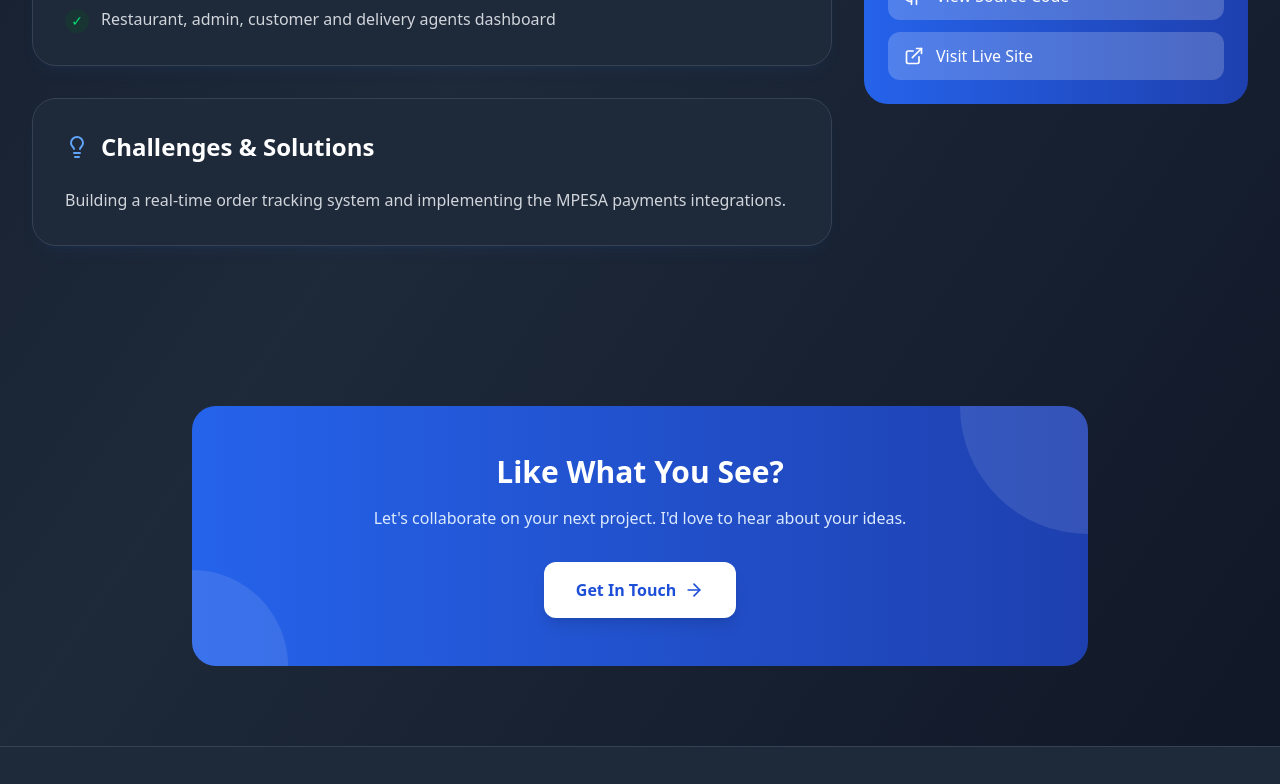
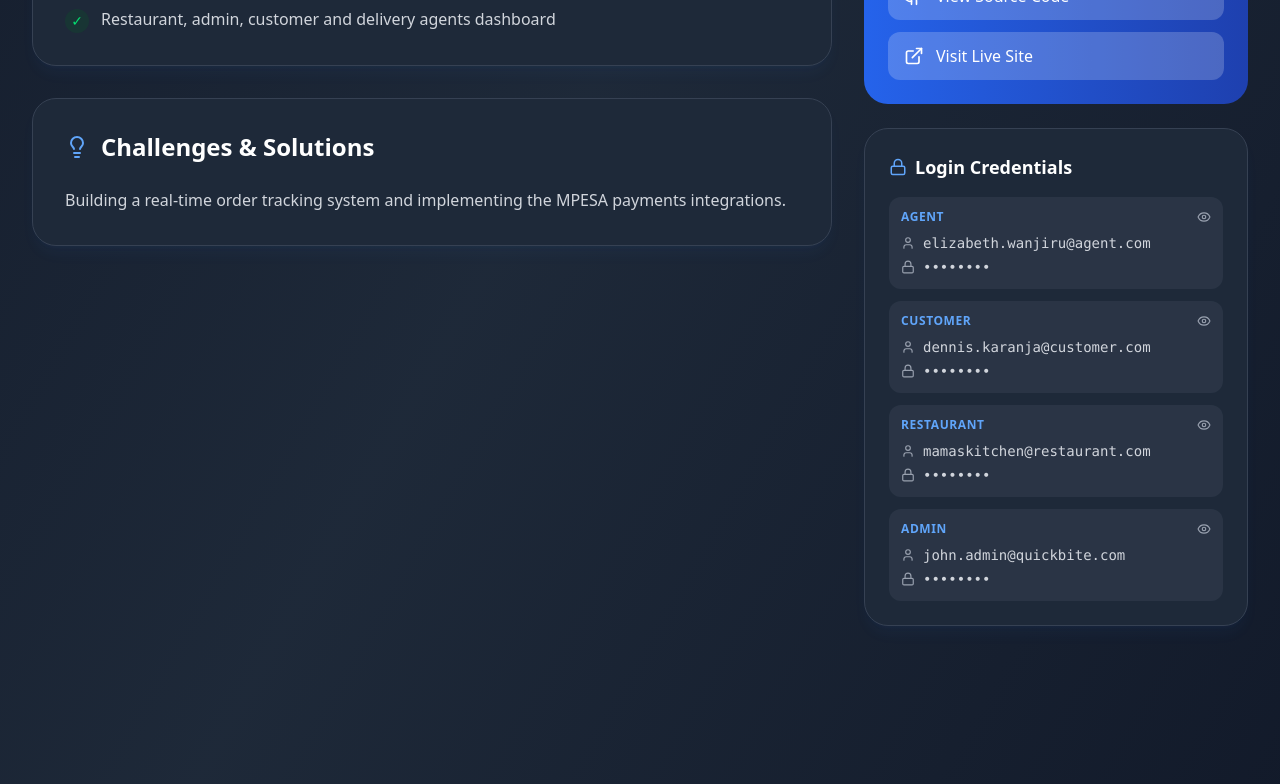
Before and after one commit to Denniskaranja2023/personal-portfolio, a React (Vite) app in the folder Frontend/: page /projects/1 in a window 1280 px wide. Shown: the part 1120-1904 px from the top of the page. Built offline with nearby package versions, Linux system fonts and the light colour scheme.

Commit message:
Add login credentials

```diff
--- a/Frontend/src/data/projects.js
+++ b/Frontend/src/data/projects.js
@@ -27,6 +27,12 @@ export const projects = [
     duration: '1 week',
     team: 'Solo Project',
     role: 'Full Stack Developer',
+    loginCredentials: [
+      { role: 'AGENT', email: 'elizabeth.wanjiru@agent.com', password: 'agent' },
+      { role: 'CUSTOMER', email: 'dennis.karanja@customer.com', password: 'customer' },
+      { role: 'RESTAURANT', email: 'mamaskitchen@restaurant.com', password: 'restaurant' },
+      { role: 'ADMIN', email: 'john.admin@quickbite.com', password: 'admin' }
+    ],
   },
   {
     id: 2,
@@ -71,6 +77,12 @@ export const projects = [
     duration: '2 weeks',
     team: 'Worked with one partner',
     role: 'Full Stack Developer',
+    loginCredentials: [
+      { role: 'CLASSTEACHER', username: 'Anne Wanjiku', password: 'classteacher' },
+      { role: 'STUDENT', username: 'Charlie Kirk', password: 'student' },
+      { role: 'GUARDIAN', username: 'Andrew Kibe', password: 'guardian' },
+      { role: 'TEACHER', username: 'Jane Wambui', password: 'teacher' }
+    ],
   },
   {
     id: 4,
--- a/Frontend/src/pages/ProjectDetail.jsx
+++ b/Frontend/src/pages/ProjectDetail.jsx
@@ -1,17 +1,25 @@
 import { useState, useEffect } from 'react'
 import { useParams, Link } from 'react-router-dom'
-import { ArrowLeft, Github, ExternalLink, Calendar, Code2, Users, Zap, Target, Lightbulb } from 'lucide-react'
+import { ArrowLeft, Github, ExternalLink, Calendar, Code2, Users, Zap, Target, Lightbulb, Lock, User, Eye, EyeOff } from 'lucide-react'
 import { projects } from '../data/projects'
 
 export default function ProjectDetail() {
   const { id } = useParams()
   const [project, setProject] = useState(null)
+  const [showPasswords, setShowPasswords] = useState({})
 
   useEffect(() => {
     const projectId = parseInt(id)
     const foundProject = projects.find(p => p.id === projectId)
     setProject(foundProject)
   }, [id])
+
+  const togglePasswordVisibility = (index) => {
+    setShowPasswords(prev => ({
+      ...prev,
+      [index]: !prev[index]
+    }))
+  }
 
   if (!project) {
     return (
@@ -203,6 +211,48 @@ export default function ProjectDetail() {
                   </a>
                 </div>
               </div>
+
+              {/* Login Credentials */}
+              {project.loginCredentials && (
+                <div className="bg-white dark:bg-gray-800 rounded-3xl p-6 shadow-lg shadow-blue-500/5 border border-blue-100 dark:border-gray-700 transition-colors duration-300">
+                  <h3 className="text-lg font-bold text-gray-900 dark:text-white mb-4 flex items-center space-x-2">
+                    <Lock size={18} className="text-blue-600 dark:text-blue-400" />
+                    <span>Login Credentials</span>
+                  </h3>
+                  <div className="space-y-3">
+                    {project.loginCredentials.map((cred, index) => (
+                      <div key={index} className="bg-gray-50 dark:bg-gray-700/50 rounded-xl p-3">
+                        <div className="flex items-center justify-between mb-2">
+                          <span className="text-xs font-semibold text-blue-600 dark:text-blue-400 uppercase tracking-wider">
+                            {cred.role}
+                          </span>
+                          <button
+                            onClick={() => togglePasswordVisibility(index)}
+                            className="text-gray-400 hover:text-gray-600 dark:hover:text-gray-300 transition-colors"
+                            title={showPasswords[index] ? 'Hide password' : 'Show password'}
+                          >
+                            {showPasswords[index] ? <EyeOff size={14} /> : <Eye size={14} />}
+                          </button>
+                        </div>
+                        <div className="space-y-1">
+                          <div className="flex items-center space-x-2 text-sm">
+                            <User size={14} className="text-gray-400" />
+                            <span className="text-gray-600 dark:text-gray-300 font-mono">
+                              {cred.email || cred.username}
+                            </span>
+                          </div>
+                          <div className="flex items-center space-x-2 text-sm">
+                            <Lock size={14} className="text-gray-400" />
+                            <span className="text-gray-600 dark:text-gray-300 font-mono">
+                              {showPasswords[index] ? cred.password : '••••••••'}
+                            </span>
+                          </div>
+                        </div>
+                      </div>
+                    ))}
+                  </div>
+                </div>
+              )}
             </div>
           </div>
         </div>
```
Also changed, not shown: 1 other file (tests, documents, lock files or other folders).
